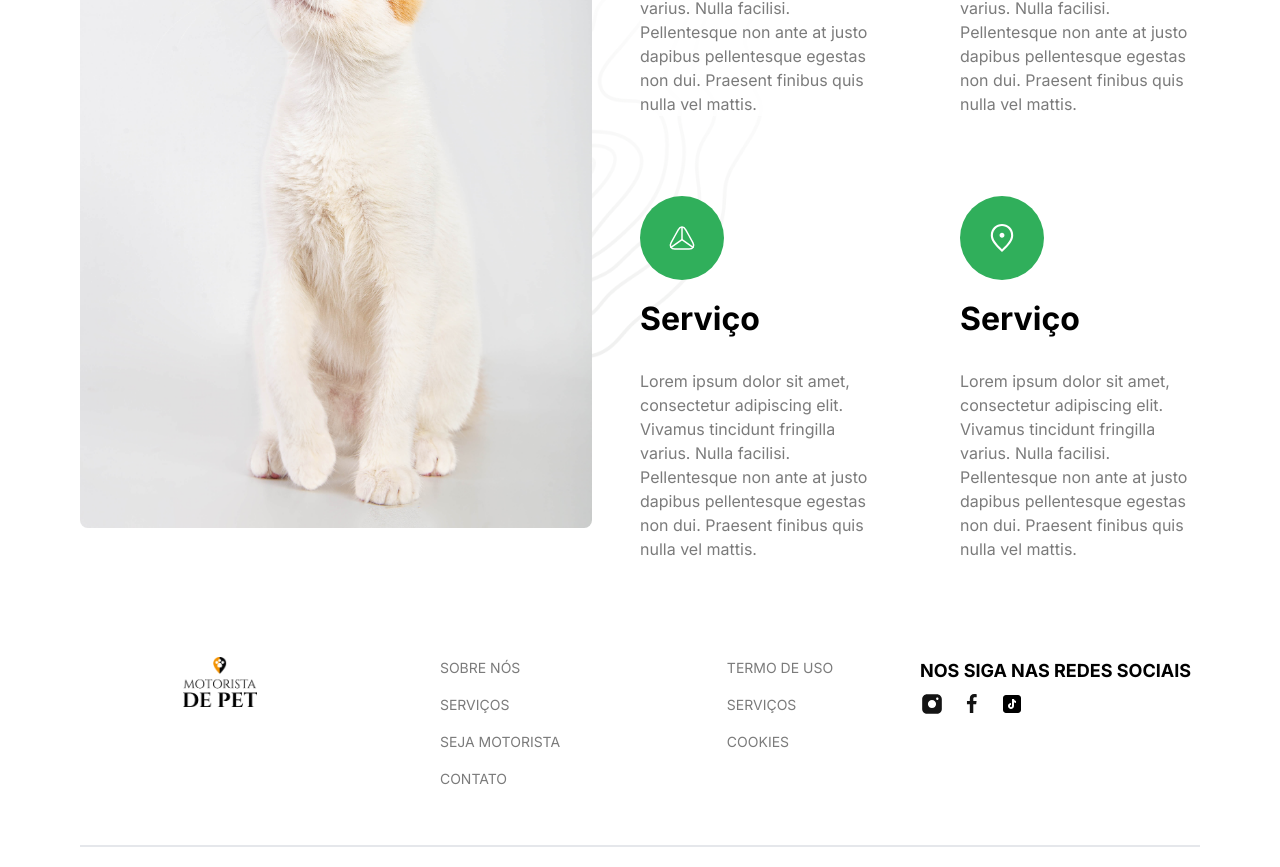
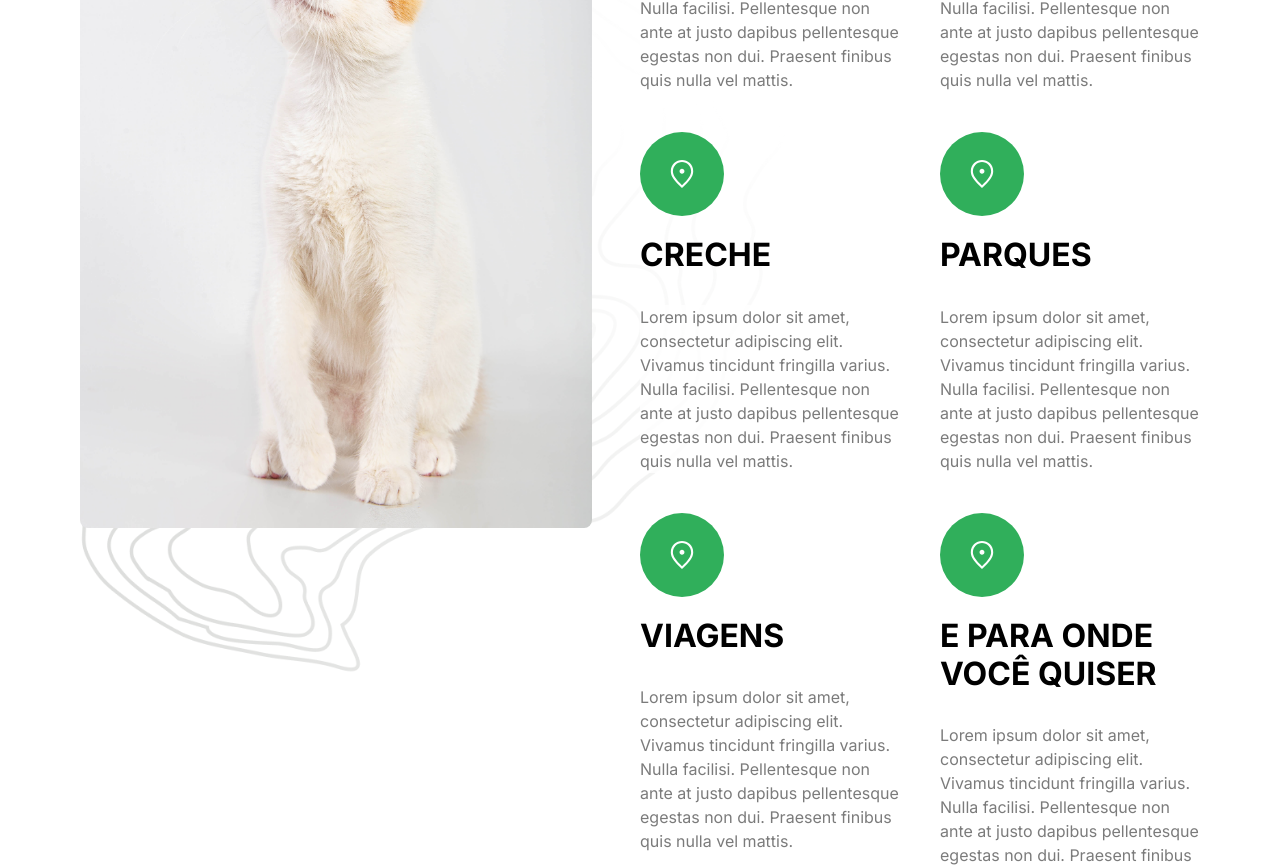
Before and after one commit to miguelofoliveir/dev-motorista-pet, a Next.js app: page / in a window 1280 px wide. Shown: the part 3460-4327 px from the top of the page. Built offline with nearby package versions, Linux system fonts and the light colour scheme.

Commit message:
atualizando servicos

```diff
--- a/components/Features.tsx
+++ b/components/Features.tsx
@@ -18,7 +18,7 @@ const Features = () => {
         </div>
 
         <div className="z-20 flex w-1/2 flex-col">
-          <ul className="mt-10 grid gap-10 md:grid-cols-2 lg:mg-20 lg:gap-20">
+          <ul className="mt-10 grid gap-10 md:grid-cols-2 lg:mg-20 lg:gap-10">
             {FEATURES.map((feature) => (
               <FeatureItem
                 key={feature.title}
--- a/constants/index.ts
+++ b/constants/index.ts
@@ -1,89 +1,100 @@
 // NAVIGATION
 export const NAV_LINKS = [
-  { href: '/', key: 'home', label: 'Home' },
-  { href: '#sobre-nos', key: 'how_hilink_work', label: 'Sobre Nós' },
-  { href: '/', key: 'services', label: 'Serviços' },
-  { href: '/', key: 'contact_us', label: 'Contato' },
-  { href: '/', key: 'pricing ', label: 'Seja Motorista' },
+  { href: "/", key: "home", label: "Home" },
+  { href: "#sobre-nos", key: "how_hilink_work", label: "Sobre Nós" },
+  { href: "/", key: "services", label: "Serviços" },
+  { href: "/", key: "contact_us", label: "Contato" },
+  { href: "/", key: "pricing ", label: "Seja Motorista" },
 ];
 
 // CAMP SECTION
 export const PEOPLE_URL = [
-  '/person-1.png',
-  '/person-2.png',
-  '/person-3.png',
-  '/person-4.png',
+  "/person-1.png",
+  "/person-2.png",
+  "/person-3.png",
+  "/person-4.png",
 ];
 
 // FEATURES SECTION
 export const FEATURES = [
   {
-    title: 'Serviço',
-    icon: '/map.svg',
-    variant: 'green',
-    description:
-      'Lorem ipsum dolor sit amet, consectetur adipiscing elit. Vivamus tincidunt fringilla varius. Nulla facilisi. Pellentesque non ante at justo dapibus pellentesque egestas non dui. Praesent finibus quis nulla vel mattis.',
-  },
-  {
-    title: 'Serviço',
-    icon: '/calendar.svg',
-    variant: 'green',
+    title: "PET SHOP",
+    icon: "/location.svg",
+    variant: "green",
     description:
       "Lorem ipsum dolor sit amet, consectetur adipiscing elit. Vivamus tincidunt fringilla varius. Nulla facilisi. Pellentesque non ante at justo dapibus pellentesque egestas non dui. Praesent finibus quis nulla vel mattis.",
   },
   {
-    title: 'Serviço',
-    icon: '/tech.svg',
-    variant: 'green',
+    title: "VETERINÁRIO",
+    icon: "/location.svg",
+    variant: "green",
     description:
-      'Lorem ipsum dolor sit amet, consectetur adipiscing elit. Vivamus tincidunt fringilla varius. Nulla facilisi. Pellentesque non ante at justo dapibus pellentesque egestas non dui. Praesent finibus quis nulla vel mattis.',
+      "Lorem ipsum dolor sit amet, consectetur adipiscing elit. Vivamus tincidunt fringilla varius. Nulla facilisi. Pellentesque non ante at justo dapibus pellentesque egestas non dui. Praesent finibus quis nulla vel mattis.",
   },
   {
-    title: 'Serviço',
-    icon: '/location.svg',
-    variant: 'orange',
+    title: "CRECHE",
+    icon: "/location.svg",
+    variant: "green",
     description:
-      'Lorem ipsum dolor sit amet, consectetur adipiscing elit. Vivamus tincidunt fringilla varius. Nulla facilisi. Pellentesque non ante at justo dapibus pellentesque egestas non dui. Praesent finibus quis nulla vel mattis.',
+      "Lorem ipsum dolor sit amet, consectetur adipiscing elit. Vivamus tincidunt fringilla varius. Nulla facilisi. Pellentesque non ante at justo dapibus pellentesque egestas non dui. Praesent finibus quis nulla vel mattis.",
+  },
+  {
+    title: "PARQUES",
+    icon: "/location.svg",
+    variant: "orange",
+    description:
+      "Lorem ipsum dolor sit amet, consectetur adipiscing elit. Vivamus tincidunt fringilla varius. Nulla facilisi. Pellentesque non ante at justo dapibus pellentesque egestas non dui. Praesent finibus quis nulla vel mattis.",
+  },
+  {
+    title: "VIAGENS",
+    icon: "/location.svg",
+    variant: "orange",
+    description:
+      "Lorem ipsum dolor sit amet, consectetur adipiscing elit. Vivamus tincidunt fringilla varius. Nulla facilisi. Pellentesque non ante at justo dapibus pellentesque egestas non dui. Praesent finibus quis nulla vel mattis.",
+  },
+  {
+    title: "E PARA ONDE VOCÊ QUISER",
+    icon: "/location.svg",
+    variant: "orange",
+    description:
+      "Lorem ipsum dolor sit amet, consectetur adipiscing elit. Vivamus tincidunt fringilla varius. Nulla facilisi. Pellentesque non ante at justo dapibus pellentesque egestas non dui. Praesent finibus quis nulla vel mattis.",
   },
 ];
 
 // FOOTER SECTION
 export const FOOTER_ONE_LINKS = [
   {
-
     links: [
-      {label:'SOBRE NÓS', href: '#sobre-nos'},
-      {label:'SERVIÇOS', href: '#servicos'},
-      {label:'SEJA MOTORISTA', href: '/seja-motorista'},
-      {label:'CONTATO', href: '#contato'},
+      { label: "SOBRE NÓS", href: "#sobre-nos" },
+      { label: "SERVIÇOS", href: "#servicos" },
+      { label: "SEJA MOTORISTA", href: "/seja-motorista" },
+      { label: "CONTATO", href: "#contato" },
     ],
   },
 ];
 
 export const FOOTER_TWO_LINKS = [
   {
-
     links: [
-      {label:'TERMO DE USO', href: '/termo-de-uso'},
-      {label:'SERVIÇOS', href: '/politica-de-privacidade'},
-      {label:'COOKIES', href: '/cookies'},
+      { label: "TERMO DE USO", href: "/termo-de-uso" },
+      { label: "SERVIÇOS", href: "/politica-de-privacidade" },
+      { label: "COOKIES", href: "/cookies" },
     ],
   },
 ];
 
 export const FOOTER_CONTACT_INFO = {
-
   links: [
-    { label: 'Admin Officer', value: '123-456-7890' },
-    { label: 'Email Officer', value: 'hilink@akinthil.com' },
+    { label: "Admin Officer", value: "123-456-7890" },
+    { label: "Email Officer", value: "hilink@akinthil.com" },
   ],
 };
 
 export const SOCIALS = {
-  title: 'Social',
+  title: "Social",
   links: [
-    {icon:'/instagram.svg', link:""},
-    {icon:'/facebook.svg', link:""},
-    {icon:'/tiktok.svg', link:""},
+    { icon: "/instagram.svg", link: "" },
+    { icon: "/facebook.svg", link: "" },
+    { icon: "/tiktok.svg", link: "" },
   ],
 };
```
